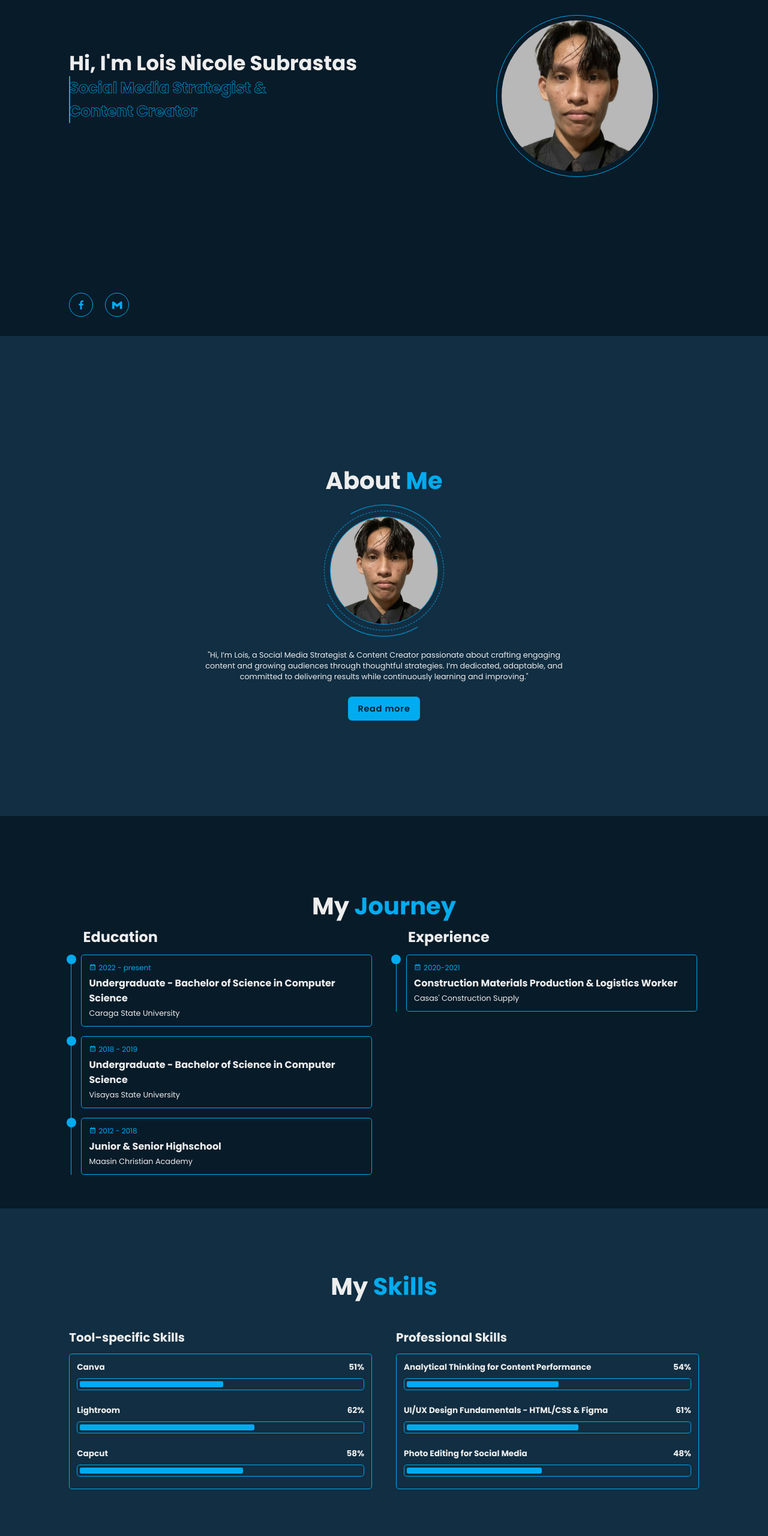
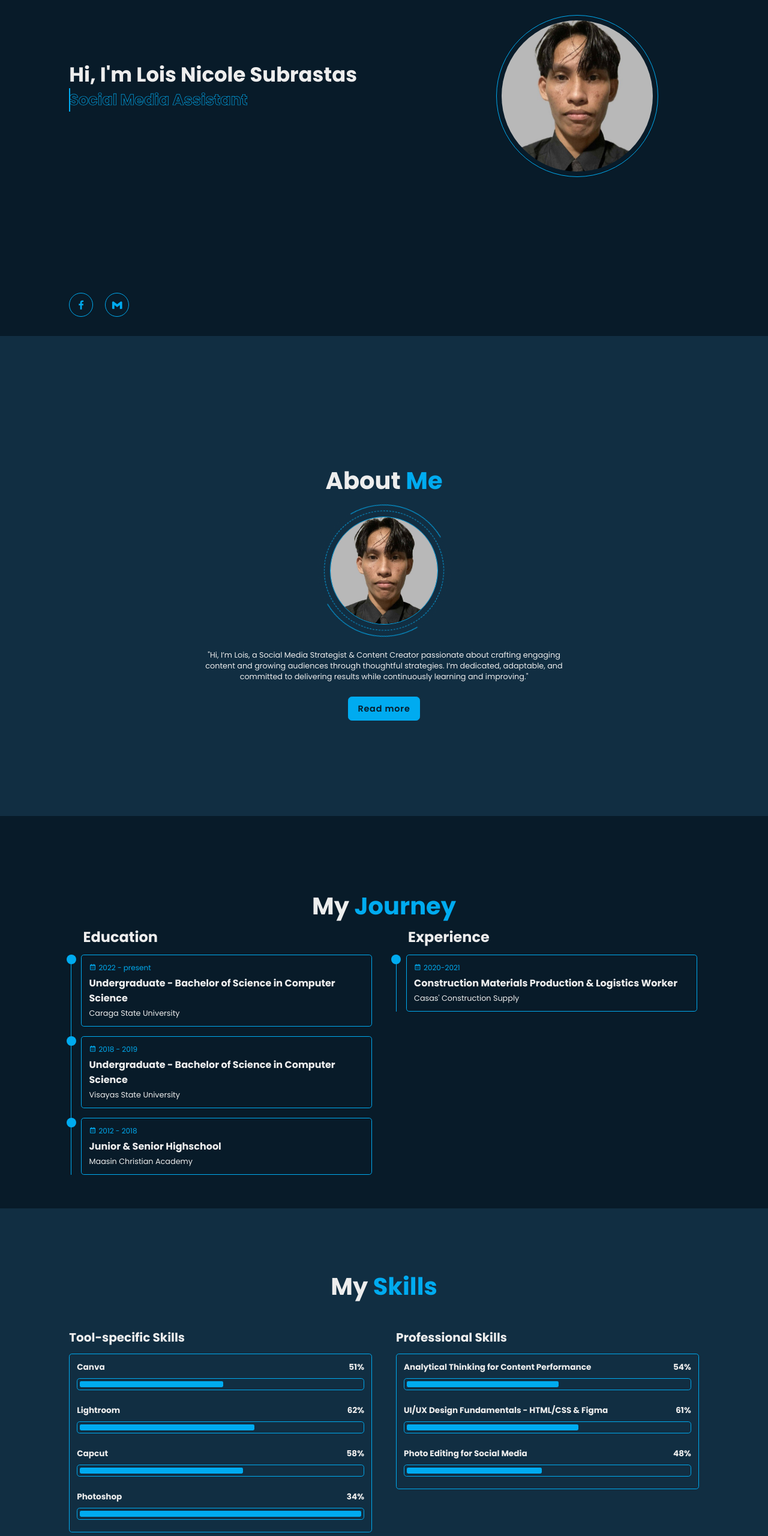
Before and after one commit to Nikolas08-blip/Resume, a plain HTML site: page index.html in a window 1280 px wide. Shown: the part 240-2800 px from the top of the page at 60% size. Drawn offline with nearby package versions, Linux system fonts and the light colour scheme.

Commit message:
Update index.html

```diff
--- a/index.html
+++ b/index.html
@@ -35,7 +35,7 @@
         <div class="home-content">
             <h1>Hi, I'm <span>Lois Nicole Subrastas</span></h1>
             <div class="text-animate">
-                <h3>Social Media Strategist & Content Creator</h3>
+                <h3>Social Media Assistant </h3>
             </div>
             <p></p>
         </div>
@@ -145,6 +145,11 @@
 
                         <div class="progress">
                             <h3>Capcut <span>58%</span></h3>
+                            <div class="bar"><span></span></div>
+                        </div>
+
+                        <div class="progress">
+                            <h3>Photoshop <span>34%</span></h3>
                             <div class="bar"><span></span></div>
                         </div>
                     </div>
```
